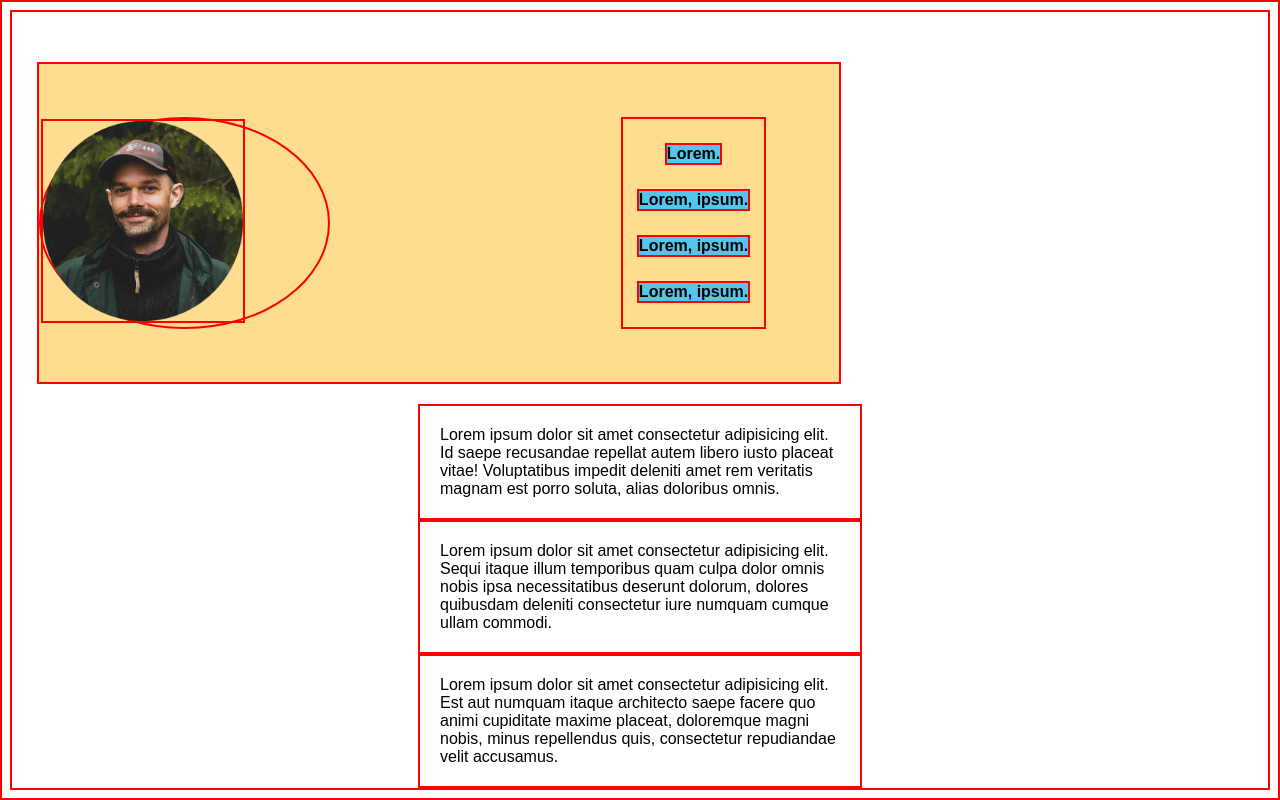
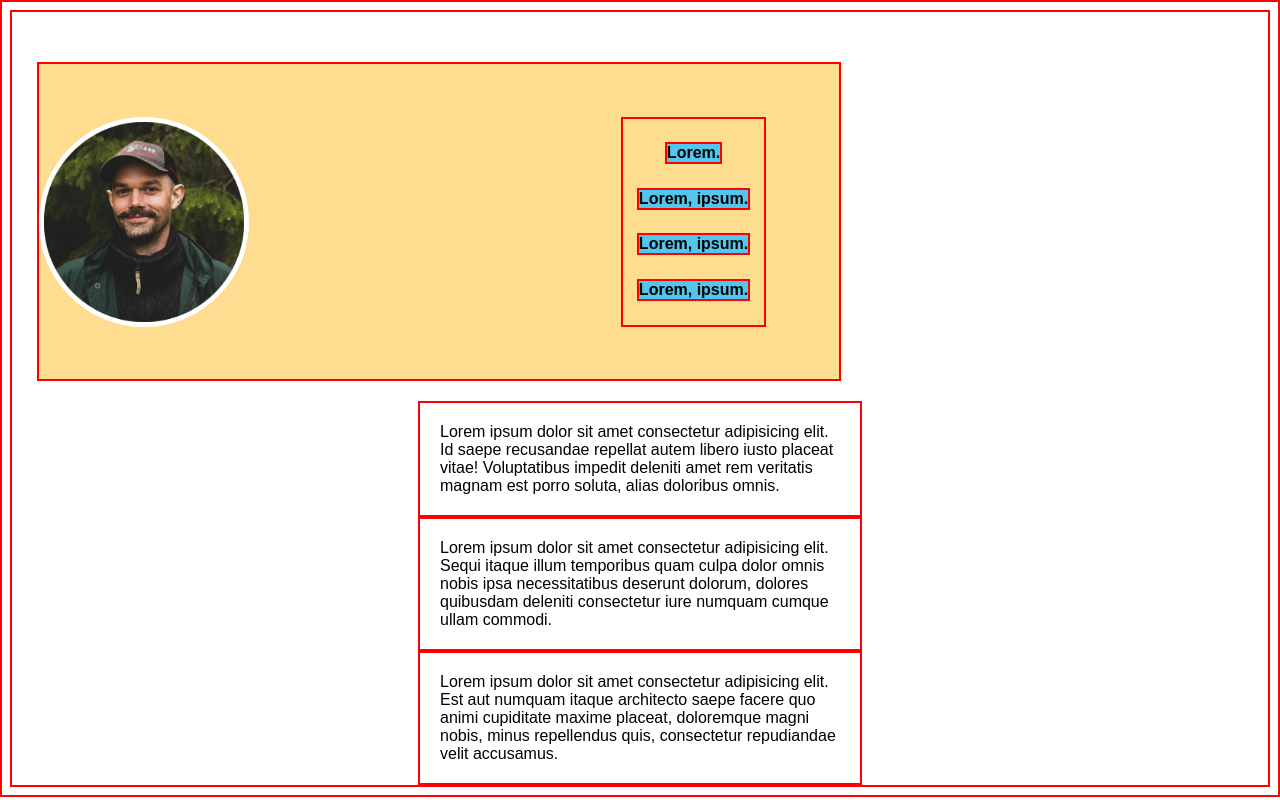
Before and after one commit to a-jaxell/cv, a plain HTML site: page index.html in a window 1280 px wide. Drawn offline with Linux system fonts and the light colour scheme.

Commit message:
Add border on headshot

```diff
--- a/resources/style.css
+++ b/resources/style.css
@@ -8,8 +8,12 @@ body{
 .headshot{
     border-radius: 50%;
     grid-area: image;
+    height: 200px;
+    width: 200px;
+    border: 5px solid white;
 }
 .headshot>img{
+    border: transparent;
     height: 200px;
     width: 200px;
 }
```
